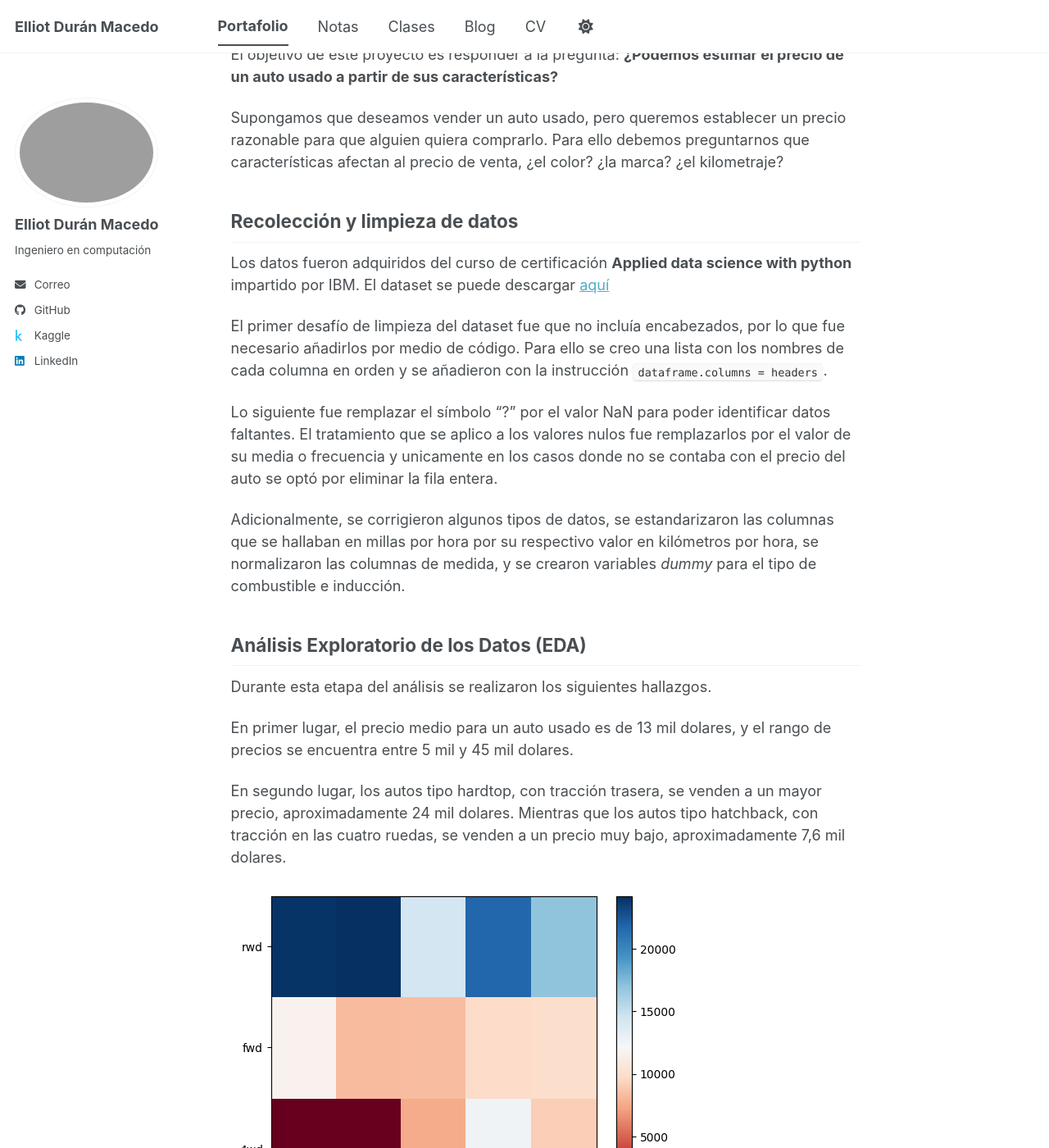
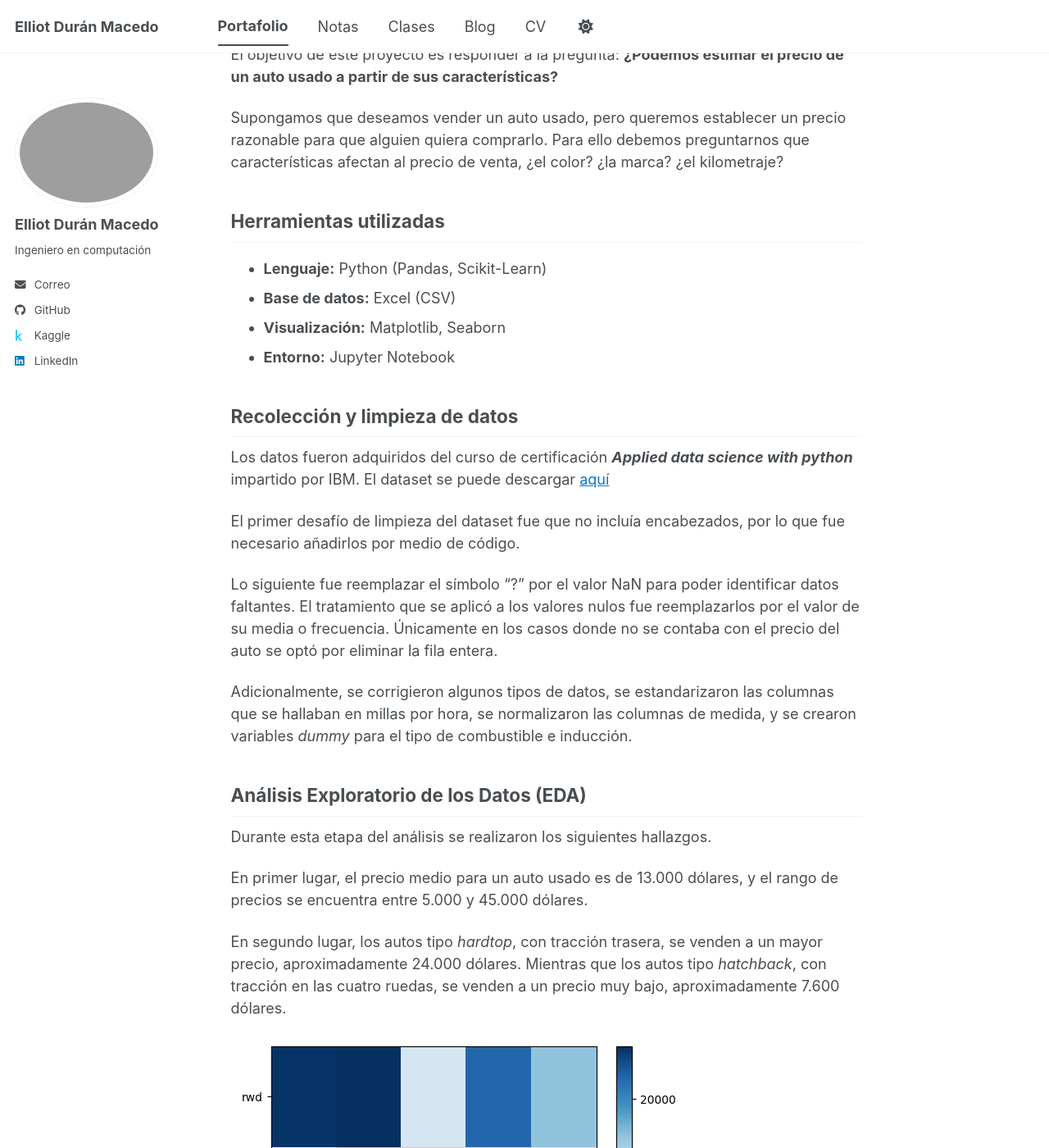
Before and after one commit to ElliotDM/ElliotDM.github.io, a Jekyll site: the page built from _portfolio/2025-05-29-autos.md, in a window 1280 px wide and 1400 px high, scrolled down 240 px. Shown: the whole window at 82% size. Built offline with Jekyll 4.4.1, drawn with Linux system fonts in a browser that asks for light colours; a script bundle is joined from its source files by our own code; library files that are not in the unit come from our copies; some of the changed text lies outside the part shown.

Commit message:
Primer proyecto (continuacion)

```diff
--- a/_portfolio/2025-05-29-autos.md
+++ b/_portfolio/2025-05-29-autos.md
@@ -11,23 +11,30 @@
 
 Supongamos que deseamos vender un auto usado, pero queremos establecer un precio razonable para que alguien quiera comprarlo. Para ello debemos preguntarnos que características afectan al precio de venta, ¿el color?  ¿la marca? ¿el kilometraje?
 
+## Herramientas utilizadas
+
+* **Lenguaje:** Python (Pandas, Scikit-Learn)
+* **Base de datos:** Excel (CSV)
+* **Visualización:** Matplotlib, Seaborn
+* **Entorno:** Jupyter Notebook
+
 ## Recolección y limpieza de datos
 
-Los datos fueron adquiridos del curso de certificación **Applied data science with python** impartido por IBM. El dataset se puede descargar [aquí](https://cf-courses-data.s3.us.cloud-object-storage.appdomain.cloud/IBMDeveloperSkillsNetwork-DA0101EN-SkillsNetwork/labs/Data%20files/auto.csv)
+Los datos fueron adquiridos del curso de certificación **_Applied data science with python_** impartido por IBM. El dataset se puede descargar [aquí](https://cf-courses-data.s3.us.cloud-object-storage.appdomain.cloud/IBMDeveloperSkillsNetwork-DA0101EN-SkillsNetwork/labs/Data%20files/auto.csv)
 
-El primer desafío de limpieza del dataset fue que no incluía encabezados, por lo que fue necesario añadirlos por medio de código. Para ello se creo una lista con los nombres de cada columna en orden y se añadieron con la instrucción `dataframe.columns = headers`.
+El primer desafío de limpieza del dataset fue que no incluía encabezados, por lo que fue necesario añadirlos por medio de código.
 
-Lo siguiente fue remplazar el símbolo "?" por el valor NaN para poder identificar datos faltantes. El tratamiento que se aplico a los valores nulos fue remplazarlos por el valor de su media o frecuencia y unicamente en los casos donde no se contaba con el precio del auto se optó por eliminar la fila entera.
+Lo siguiente fue reemplazar el símbolo "?" por el valor NaN para poder identificar datos faltantes. El tratamiento que se aplicó a los valores nulos fue reemplazarlos por el valor de su media o frecuencia. Únicamente en los casos donde no se contaba con el precio del auto se optó por eliminar la fila entera.
 
-Adicionalmente, se corrigieron algunos tipos de datos, se estandarizaron las columnas que se hallaban en millas por hora por su respectivo valor en kilómetros por hora, se normalizaron las columnas de medida, y se crearon variables *dummy* para el tipo de combustible e inducción.
+Adicionalmente, se corrigieron algunos tipos de datos, se estandarizaron las columnas que se hallaban en millas por hora, se normalizaron las columnas de medida, y se crearon variables _dummy_ para el tipo de combustible e inducción.
 
 ## Análisis Exploratorio de los Datos (EDA)
 
 Durante esta etapa del análisis se realizaron los siguientes hallazgos.
 
-En primer lugar, el precio medio para un auto usado es de 13 mil dolares, y el rango de precios se encuentra entre 5 mil y 45 mil dolares.
+En primer lugar, el precio medio para un auto usado es de 13.000 dólares, y el rango de precios se encuentra entre 5.000 y 45.000 dólares.
 
-En segundo lugar, los autos tipo hardtop, con tracción trasera, se venden a un mayor precio, aproximadamente 24 mil dolares. Mientras que los autos tipo hatchback, con tracción en las cuatro ruedas, se venden a un precio muy bajo, aproximadamente 7,6 mil dolares.
+En segundo lugar, los autos tipo _hardtop_, con tracción trasera, se venden a un mayor precio, aproximadamente 24.000 dólares. Mientras que los autos tipo _hatchback_, con tracción en las cuatro ruedas, se venden a un precio muy bajo, aproximadamente 7.600 dólares.
 
 ![Mapa de calor de los precios de automóviles de acuerdo al tipo de  tracción y chasis](/images/Portfolio/Autos/Cmap_precios_de_un_auto.png)
 
@@ -35,12 +42,22 @@
 
 ![Mapa de calor de las principales características de un auto](/images/Portfolio/Autos/Cmap_caracteristicas_de_un_auto.png)
 
-Finalmente, calculando el *coeficiente de correlación de Pearson* y el *valor-P*, se determino que existe una fuerte correlación positiva entre el precio de un auto y el total de caballos de fuerza que ofrece, sus medidas, su peso sin ocupantes (curb weight) y el tamaño del motor. Por otro lado, existe una fuerte correlación negativa entre el precio y el  kilometraje.
+Finalmente, calculando el **coeficiente de correlación de Pearson** y el **valor-P**, se determinó que existe una fuerte correlación positiva entre el precio de un auto y el total de caballos de fuerza que ofrece (_horsepower_), sus medidas, su peso sin ocupantes (_curb weight_) y el tamaño del motor (_engine-size_). Por otro lado, existe una fuerte correlación negativa entre el precio y el  kilometraje (_highway-mpg_).
 
 ## Metodología y modelado
 
-Para este proyecto se emplearon modelos de machine learning básicos dado la sencillez del dataset. Se probaron los siguientes algoritmos: **regresión lineal simple (SLR)**, **regresión lineal multiple (MLR)** y **ajuste polinomial**.
+Para este proyecto se emplearon modelos de machine learning básicos dado la sencillez del dataset. Se probaron los siguientes algoritmos: **regresión lineal simple (SLR)**, **regresión lineal múltiple (MLR)** y ajuste **polinomial (polyfit)**.
 
+Teniendo en cuenta los hallazgos descubiertos durante el EDA se optó por utilizar las variables _horsepower_, _curb-weight_, _engine-size_ y _highway-mpg_ para predecir el precio final de un auto.
 
+Tras evaluar cada modelo se obtuvo que el modelo MLR ofrece el mejor rendimiento con valor de **R²** del 80% y un **Error Cuadrático Medio (MSE)** significativamente menor comparado por los demás modelos.
 
-## Conclusiones
+Lo siguiente fue entrenar el modelo para que la predicción obtenida se ajustará aún más a los valores reales del dataset.
+
+![Comparación entre la predicción del modelo y los datos reales](/images/Portfolio/Autos/model_evaluation.png)
+
+El valor previsto es superior al valor real en el caso de los autos cuyo precio se sitúa en torno a los 10.000 dólares; por el contrario, el precio previsto es inferior al coste real en el rango de entre 30.000 y 40.000 dólares. Por lo tanto, el modelo no es tan preciso en estos rangos.
+
+## Más información
+
+Los notebooks e imágenes utilizadas para este proyecto pueden encontrarse en el siguiente [repositorio](https://github.com/ElliotDM/autos.git).
--- a/_sass/theme/_default_light.scss
+++ b/_sass/theme/_default_light.scss
@@ -36,7 +36,7 @@
     --global-code-background-color      : #fafafa;
     --global-code-text-color            : #{$darker-gray};
     --global-fig-caption-color          : mix(#fff,  #{$dark-gray}, 25%);
-    --global-link-color                 : #52adc8;
+    --global-link-color                 : #0b79ce;
     --global-link-color-hover           : mix(#000, #2f7f93, 25%);
     --global-link-color-visited         : mix(#fff, #2f7f93, 25%);
     --global-masthead-link-color        : #{$dark-gray};
```
Also changed, not shown: images/Portfolio/Autos/model_evaluation.png.
